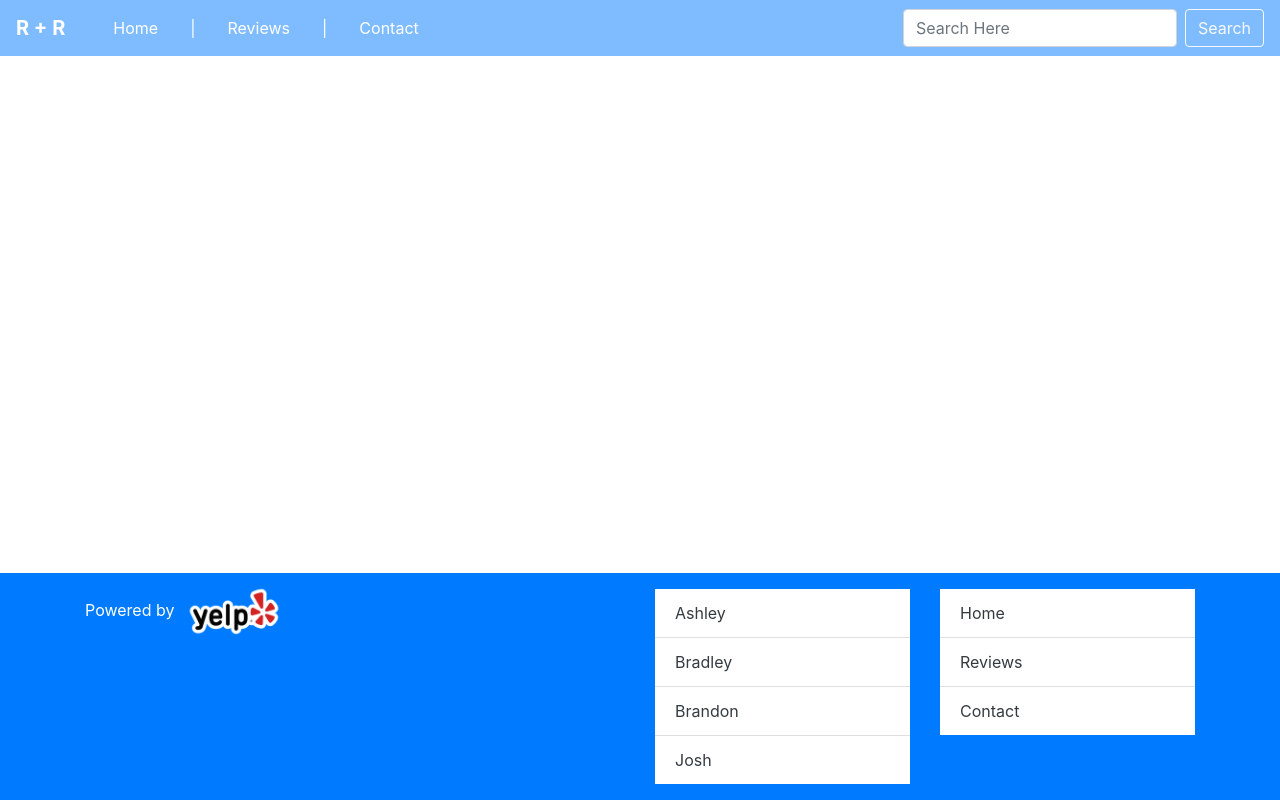
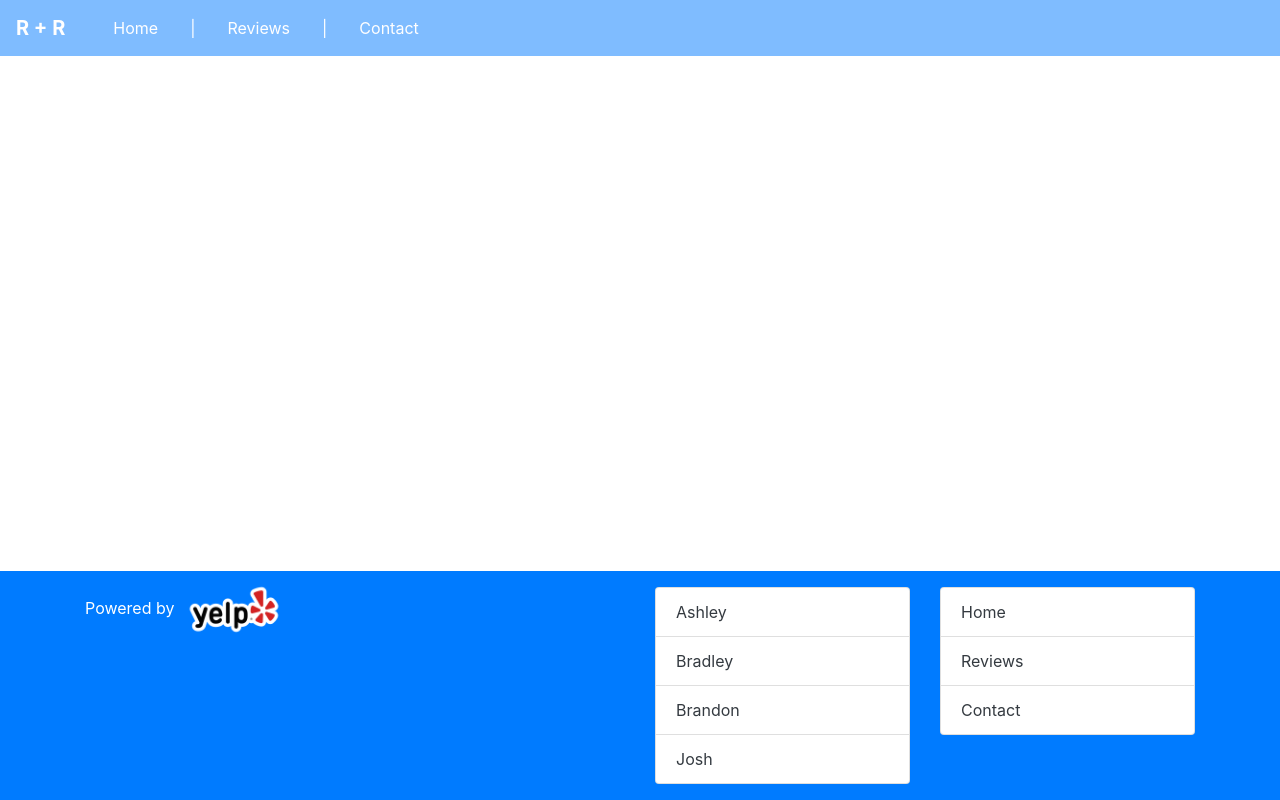
Before and after one commit to Tygabomb/RR-project-3, a React (Create React App) app in the folder client/: page /app in a window 1280 px wide. Built offline with nearby package versions, Linux system fonts and the light colour scheme.

Commit message:
Updated the header and footer links, and remmoved search form from nav bar

```diff
--- a/client/src/components/Footer/index.js
+++ b/client/src/components/Footer/index.js
@@ -1,4 +1,5 @@
 import React, { Component } from "react";
+import { Link } from "react-router-dom";
 
 const footerStyle = {
     backgroundColor: "rgb(0,123,255)",
@@ -23,7 +24,7 @@ class Footer extends Component {
                             <img alt="" className="img-fluid d-inline-block" src={"/images/Yelp_trademark_RGB.png"} style={this.imageStyle} />
                         </div>
                         <div className="col-4 col-sm-3 ml-auto">
-                            <ul className="list-group list-group-flush my-3">
+                            <ul className="list-group my-3">
                                 <li className="list-group-item"><a className="text-dark" href="https://github.com/Amal2774" rel="noopener noreferrer" target="_blank">Ashley</a></li>
                                 <li className="list-group-item"><a className="text-dark" href="https://github.com/bking1989" rel="noopener noreferrer" target="_blank">Bradley</a></li>
                                 <li className="list-group-item"><a className="text-dark" href="https://github.com/Tygabomb" rel="noopener noreferrer" target="_blank">Brandon</a></li>
@@ -31,8 +32,8 @@ class Footer extends Component {
                             </ul>
                         </div>
                         <div className="col-4 col-sm-3 ml-auto">
-                            <ul className="list-group list-group-flush my-3">
-                                <li className="list-group-item"><a className="text-dark" href="/">Home</a></li>
+                            <ul className="list-group my-3">
+                                <li className="list-group-item"><Link className="text-dark" to="/">Home</Link></li>
                                 <li className="list-group-item"><a className="text-dark" href="/">Reviews</a></li>
                                 <li className="list-group-item"><a className="text-dark" href="/">Contact</a></li>
                             </ul>
--- a/client/src/components/Navbar/index.js
+++ b/client/src/components/Navbar/index.js
@@ -9,7 +9,7 @@ class NavBar extends Component {
 
         return (
             <nav className="navbar navbar-expand-lg navbar-dark fixed-top" style={transBlue}>
-                <a className="navbar-brand text-white font-weight-bold" href="http://www.getbootstrap.com/">R + R</a>
+                <Link className="navbar-brand text-white font-weight-bold" to="/">R + R</Link>
                 <ul className="nav navbar-nav ml-3 d-block">
                     <li className="nav-item active d-inline-block"><Link className="nav-link px-3" to="/">Home</Link></li>
                     <li className="nav-item d-inline-block px-3 text-white">|</li>
@@ -17,15 +17,6 @@ class NavBar extends Component {
                     <li className="nav-item d-inline-block px-3 text-white">|</li>
                     <li className="nav-item active d-inline-block"><a className="nav-link px-3" href="http://www.getbootstrap.com/">Contact</a></li>
                 </ul>
-
-                <div className="collapse navbar-collapse" id="navbarContent">
-                    <form className="form-inline ml-auto">
-                        <div className="form-group">
-                            <input type="search" className="form-control mr-2" id="navSearch" placeholder="Search Here" />
-                        </div>
-                        <button type="submit" className="btn btn-outline-light">Search</button>
-                    </form>
-                </div>
             </nav>
         )
     };
```
